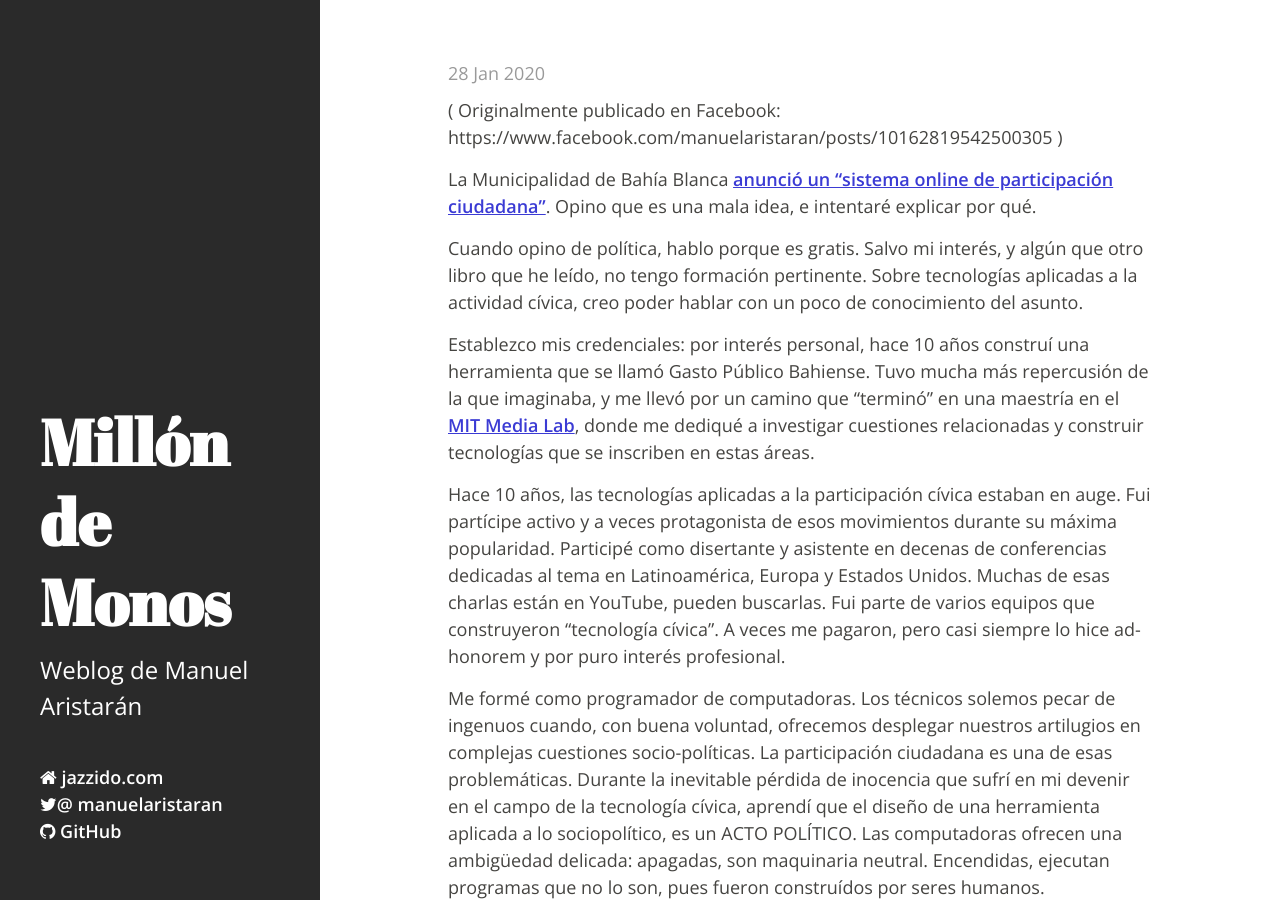
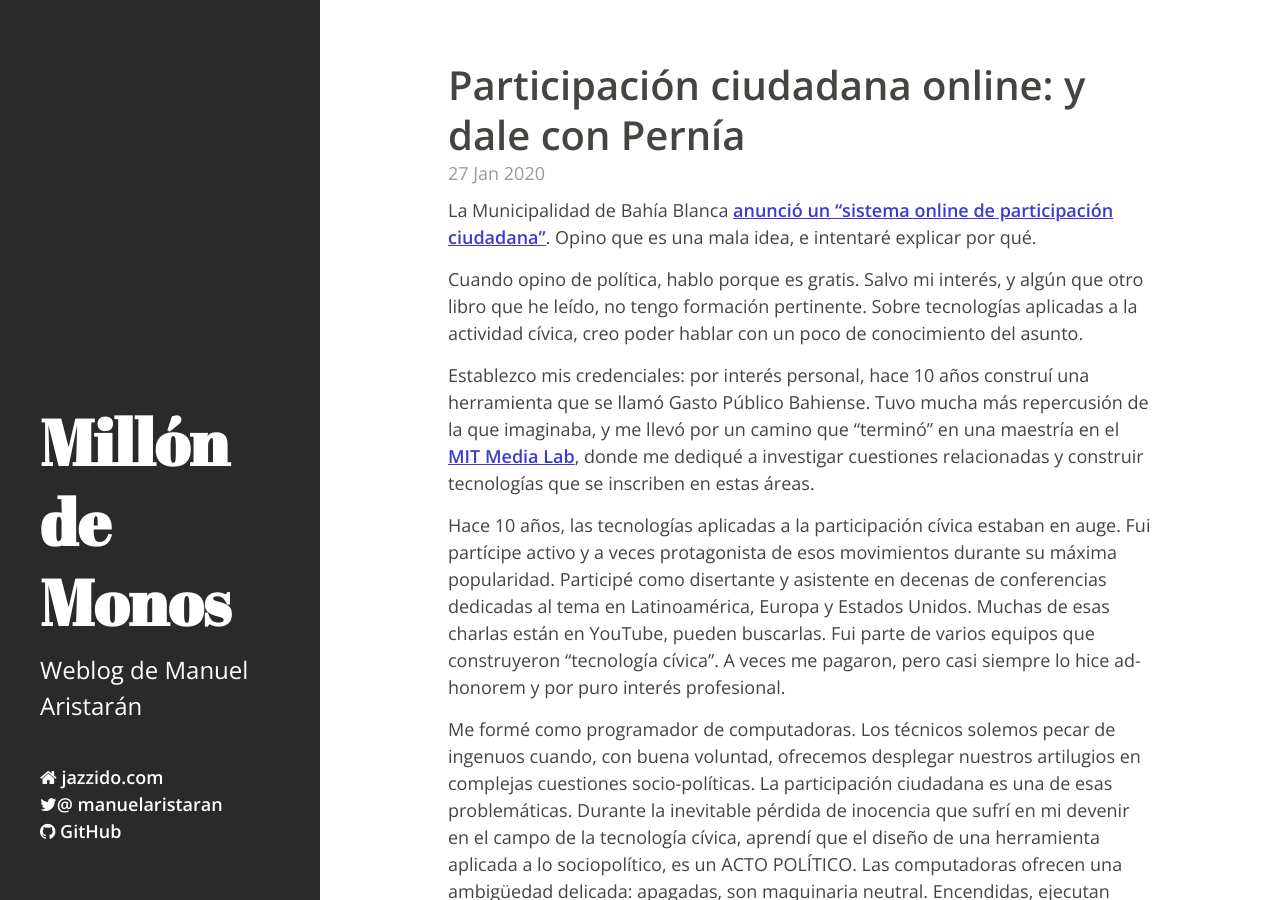
Before and after one commit to jazzido/jazzido.github.io, a Jekyll site: the page built from _posts/2020-01-27-participacion-online-otra-vez-sopa.md, in a window 1280 px wide and 900 px high. Built offline with Jekyll 4.4.1, drawn with Linux system fonts in a browser that asks for light colours; nearby versions of some CDN libraries; our own code applies the rules of GitHub Pages for plain Markdown files; comment, search, counter and statistics services are not loaded.

Commit message:
Update 2020-01-27-participacion-online-otra-vez-sopa.md

```diff
--- a/_posts/2020-01-27-participacion-online-otra-vez-sopa.md
+++ b/_posts/2020-01-27-participacion-online-otra-vez-sopa.md
@@ -1,13 +1,11 @@
 ---
-title: Participación ciudadana online: y dale con Pernía
+title: "Participación ciudadana online: y dale con Pernía"
 author: manuel
 layout: post
 permalink: /2020/01/27/participacion-ciudadana
 categories:
   - Uncategorized
 ---
-
-( Originalmente publicado en Facebook: https://www.facebook.com/manuelaristaran/posts/10162819542500305 )
 
 La Municipalidad de Bahía Blanca [anunció un "sistema online de participación ciudadana"](https://www.lanueva.com/nota/2020-1-25-7-30-56-preparan-un-plan-de-mayor-participacion-ciudadana-en-las-decisiones-municipales). Opino que es una mala idea, e intentaré explicar por qué.
 
```
